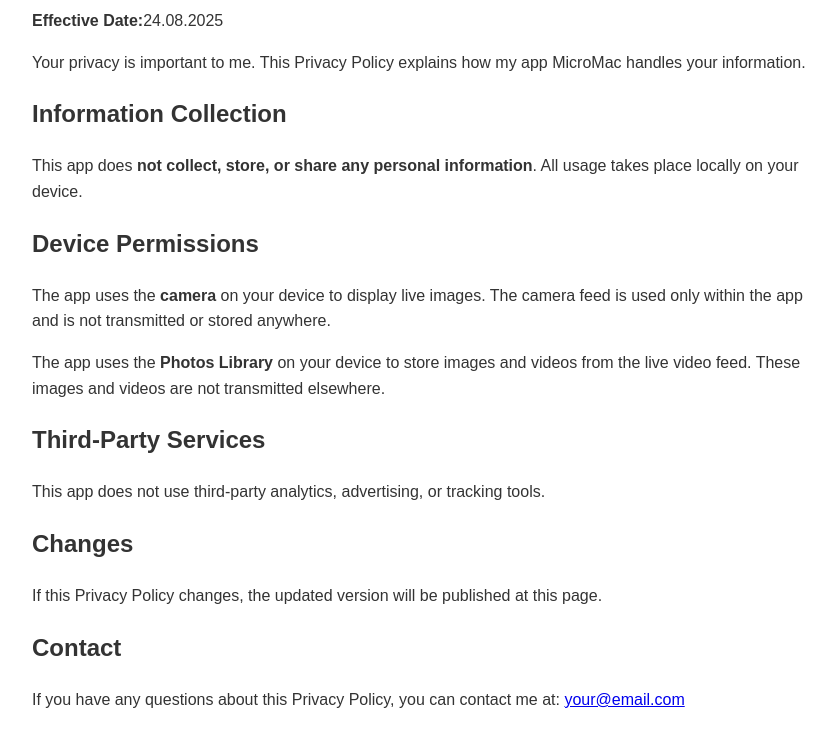
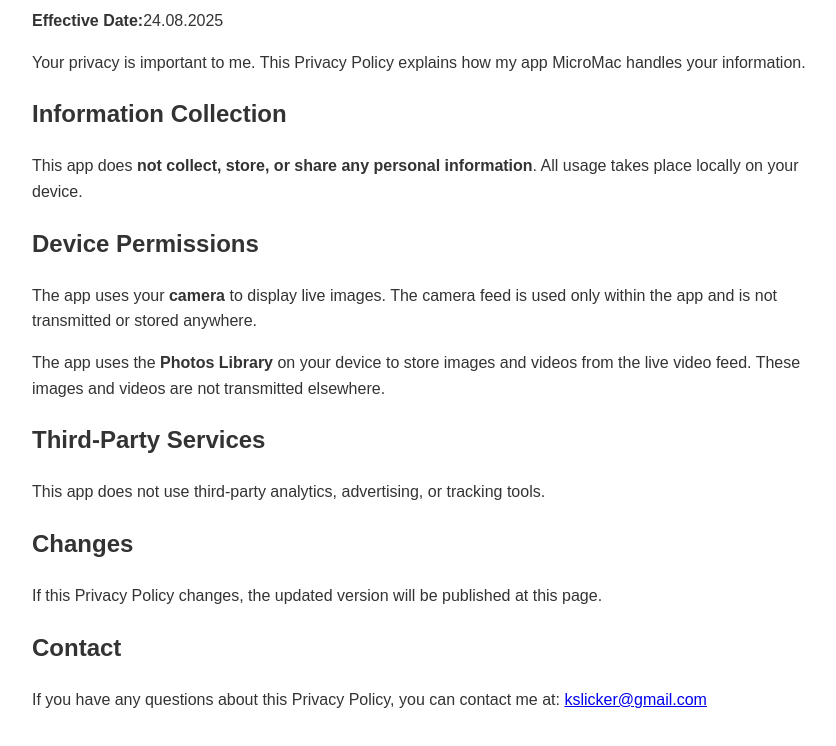
Before and after one commit to kslicker/kslicker.github.io, a plain HTML site: page privacy.html in a window 1280 px wide. Shown: the part 134-880 px from the top of the page, without its empty margins (208-1044 px from the left). Drawn offline with Linux system fonts and the light colour scheme.

Commit message:
Update privacy.html

```diff
--- a/privacy.html
+++ b/privacy.html
@@ -28,7 +28,7 @@
   <p>This app does <strong>not collect, store, or share any personal information</strong>. All usage takes place locally on your device.</p>
 
   <h2>Device Permissions</h2>
-  <p>The app uses the <strong>camera</strong> on your device to display live images. The camera feed is used only within the app and is not transmitted or stored anywhere.</p>
+  <p>The app uses your <strong>camera</strong> to display live images. The camera feed is used only within the app and is not transmitted or stored anywhere.</p>
   <p>The app uses the <strong>Photos Library</strong> on your device to store images and videos from the live video feed. These images and videos are not transmitted elsewhere.</p>
 
   <h2>Third-Party Services</h2>
@@ -38,6 +38,6 @@
   <p>If this Privacy Policy changes, the updated version will be published at this page.</p>
 
   <h2>Contact</h2>
-  <p>If you have any questions about this Privacy Policy, you can contact me at: <a href="mailto:your@email.com">your@email.com</a></p>
+  <p>If you have any questions about this Privacy Policy, you can contact me at: <a href="mailto:your@email.com">kslicker@gmail.com</a></p>
 </body>
 </html>
```
